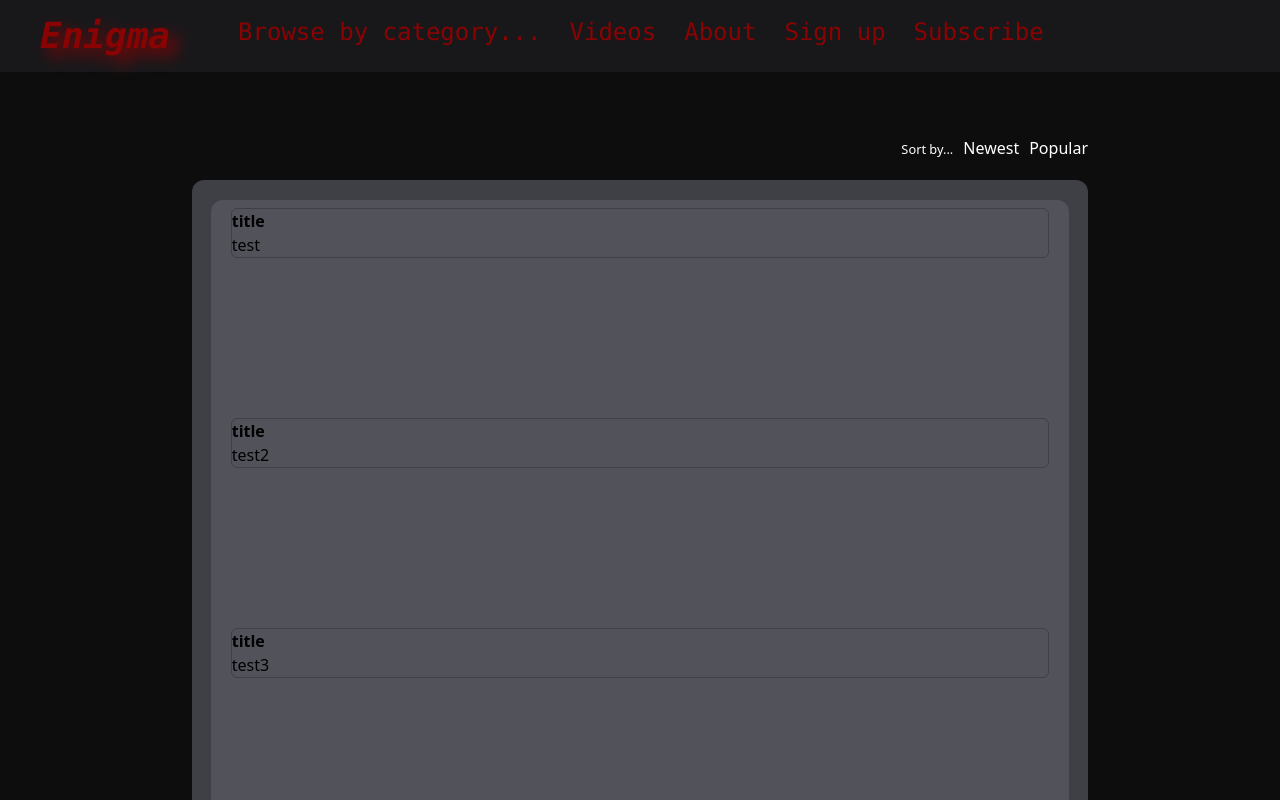
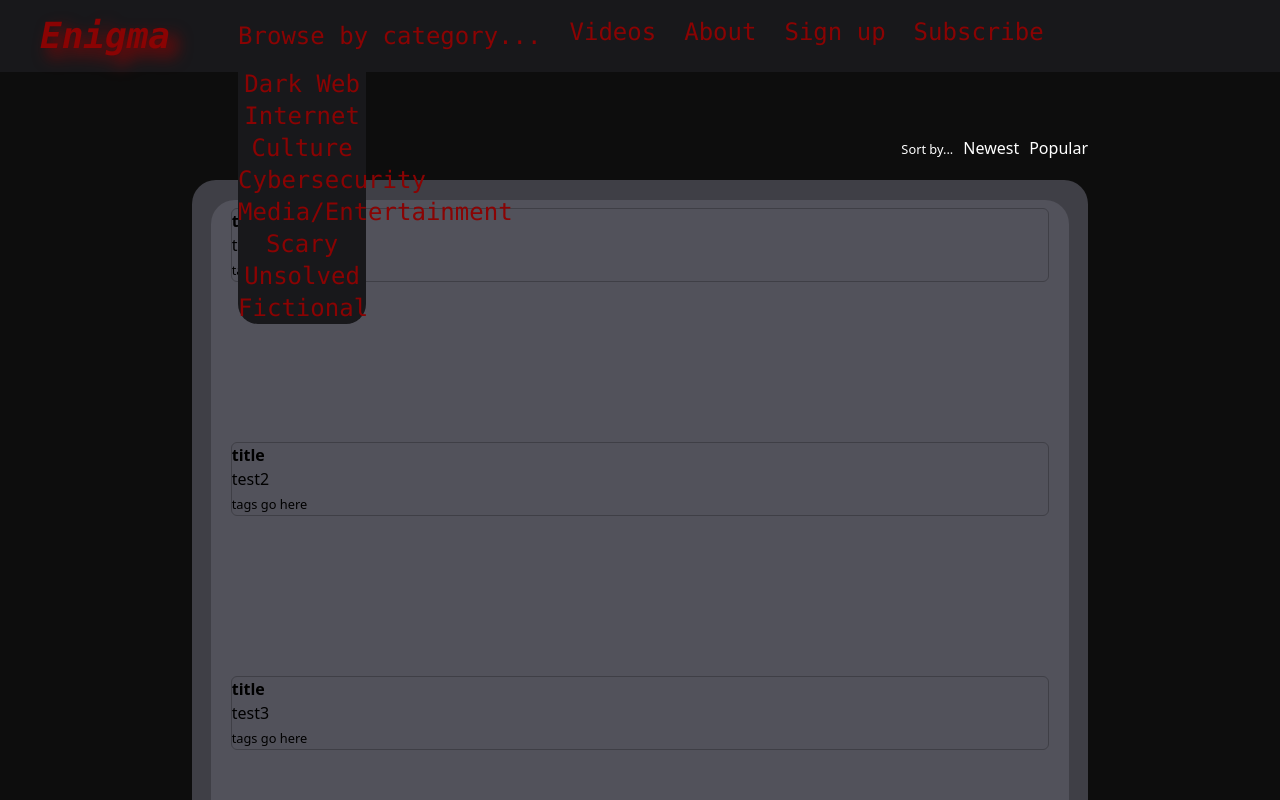
Before and after one commit to OblivionNoir/Enigma-site, a React (Create React App) app in the folder enigma-site/: page / in a window 1280 px wide. Both pictures are taken after a click on the button "Browse by category...". Shown: the top 800 px of the page. Built offline with nearby package versions, Linux system fonts and the light colour scheme.

Commit message:
Made hover-based drop down menu, stylization

```diff
--- a/enigma-site/src/App.css
+++ b/enigma-site/src/App.css
@@ -24,18 +24,44 @@ article {
   animation-timing-function: linear;
 }
 
+/*lets make this hover rather than click*/
+.open {
+  z-index: 1;
+  height: auto;
+  background-color: rgb(24, 24, 27);
+  width: 10vw;
+  display: block;
+  position: absolute;
+  border-bottom-left-radius: 1.25rem;
+  border-bottom-right-radius: 1.25rem;
+  margin-top: 1rem;
+}
+
+.closed {
+  display: none;
+}
+
+li:hover:not(#logo) {
+  background-color: rgb(38, 38, 41);
+
+}
+
 @keyframes flicker {
   0% {
     opacity: 0.3;
   }
 
   10% {
-    opacity: 0.9;
+    opacity: 1;
 
   }
 
+  15% {
+    opacity: 0.3;
+  }
+
   20% {
-    opacity: 0.9;
+    opacity: 0.3;
   }
 
   30% {
--- a/enigma-site/src/App.jsx
+++ b/enigma-site/src/App.jsx
@@ -1,74 +1,61 @@
 import './App.css';
-import React from "react";
+import React, { useState } from "react";
 import ReactDOM from "react-dom/client";
 const root = ReactDOM.createRoot(document.getElementById('root'));
+
 
 //home page will include a feed of the most popular/newest stories, titles with short descriptions, centered with invisible border kinda Reddit style
 //sort by most popular (in views) within certain time frames, newest
 //y axis overflows
 //logo also acts as home button
 
-function createCategoryChildren() {
+
+
+function AccMenu() {
+    //make hover controls
+    const [isShown, setIsShown] = useState(false)
     return (
         <React.Fragment>
-            <div className='acc_child'>
-                <a href="">Dark Web</a>
-            </div>
-            <div className='acc_child'>
-                <a href="">Internet Culture</a>
-            </div>
-            <div className='acc_child'>
-                <a href="">Cybersecurity</a>
-            </div>
-            <div className='acc_child'>
-                <a href="">Media/Entertainment</a>
-            </div>
-            <div className='acc_child'>
-                <a href="">Scary</a>
-            </div>
-            <div className='acc_child'>
-                <a href="">Unsolved</a>
-            </div>
-            <div className='acc_child'>
-                <a href="">Fictional</a>
-            </div>
+            <button onMouseEnter={() => setIsShown(true)}
+            >
+                Browse by category...
+
+                <div className={(isShown ? 'open' : 'closed')}>
+                    <ul onMouseLeave={() => setIsShown(false)}>
+                        <li>Dark Web</li>
+                        <li>Internet Culture</li>
+                        <li>Cybersecurity</li>
+                        <li>Media/Entertainment</li>
+                        <li>Scary</li>
+                        <li>Unsolved</li>
+                        <li>Fictional</li>
+                    </ul>
+                </div>
+            </button>
         </React.Fragment>
     );
 };
-function removeCategoryChildren() {
-    let acc_children = document.getElementsByClassName
-    for (let i = 0; i < acc_children.length; i++) {
-        acc_children[i].style.display = "none";
-    };
-};
-function controlTagMenu() {
-
-};
-
+//category btn needs its own vertical container
 function Navbar() {
     return (
-        <nav className="text-blood text-2xl static w-screen">
-            <ul className='bg-zinc-900 flex flex-row justify-start space-x-7 py-4 pl-10 font-mono'>
-                <li className='drop-shadow-title text-4xl mr-10 flicker-ani-target'>
-                    <a href="">
+        <nav className="text-blood text-2xl static w-screen ">
+
+            <ul className='bg-zinc-900 flex flex-row justify-start space-x-7 py-4 pl-10 font-mono max-h-20'>
+                <li className='drop-shadow-title text-4xl mr-10 flicker-ani-target' id="logo">
+                    <a href="index.html">
                         <b><i>Enigma</i></b>
                     </a>
                 </li>
-                <li>
-                    <button id="acc_menu" onClick={controlTagMenu}>
-                        Browse by category...
-                    </button>
-                </li>
+                <AccMenu />
                 <li><a href="">Videos</a></li>
                 <li><a href="">About</a></li>
                 <li><a href="">Sign up</a></li>
                 <li><a href="">Subscribe</a></li>
             </ul>
+
         </nav>
-
     );
 };
-
 
 function MiniNav() {
     return (//toss in some SVG
@@ -83,22 +70,26 @@ function MiniNav() {
 };
 //this will have articles, each with a background, headline, and short description
 //in column format
+//default sort is by most popular that day
 function ScrollFeed() {
     return (
-        <main className='flex flex-column bg-zinc-700 max-w-4xl justify-center m-auto mt-5 overflow-y-auto rounded-xl'>
-            <section className='bg-zinc-600 w-MainScroll mt-5 rounded-xl'>
+        <main className='flex flex-column bg-zinc-700 max-w-4xl justify-center m-auto mt-5 overflow-y-auto rounded-3xl'>
+            <section className='bg-zinc-600 w-MainScroll mt-5 rounded-3xl'>
                 <div className='space-y-40 mx-5'>
                     <article>
-                        <caption><b>title</b></caption>
+                        <h1><b>title</b></h1>
                         <p>test</p>
+                        <small>tags go here</small>
                     </article>
                     <article>
-                        <caption><b>title</b></caption>
+                        <h1><b>title</b></h1>
                         <p>test2</p>
+                        <small>tags go here</small>
                     </article>
                     <article>
-                        <caption><b>title</b></caption>
+                        <h1><b>title</b></h1>
                         <p>test3</p>
+                        <small>tags go here</small>
                     </article>
                 </div>
             </section>
```
